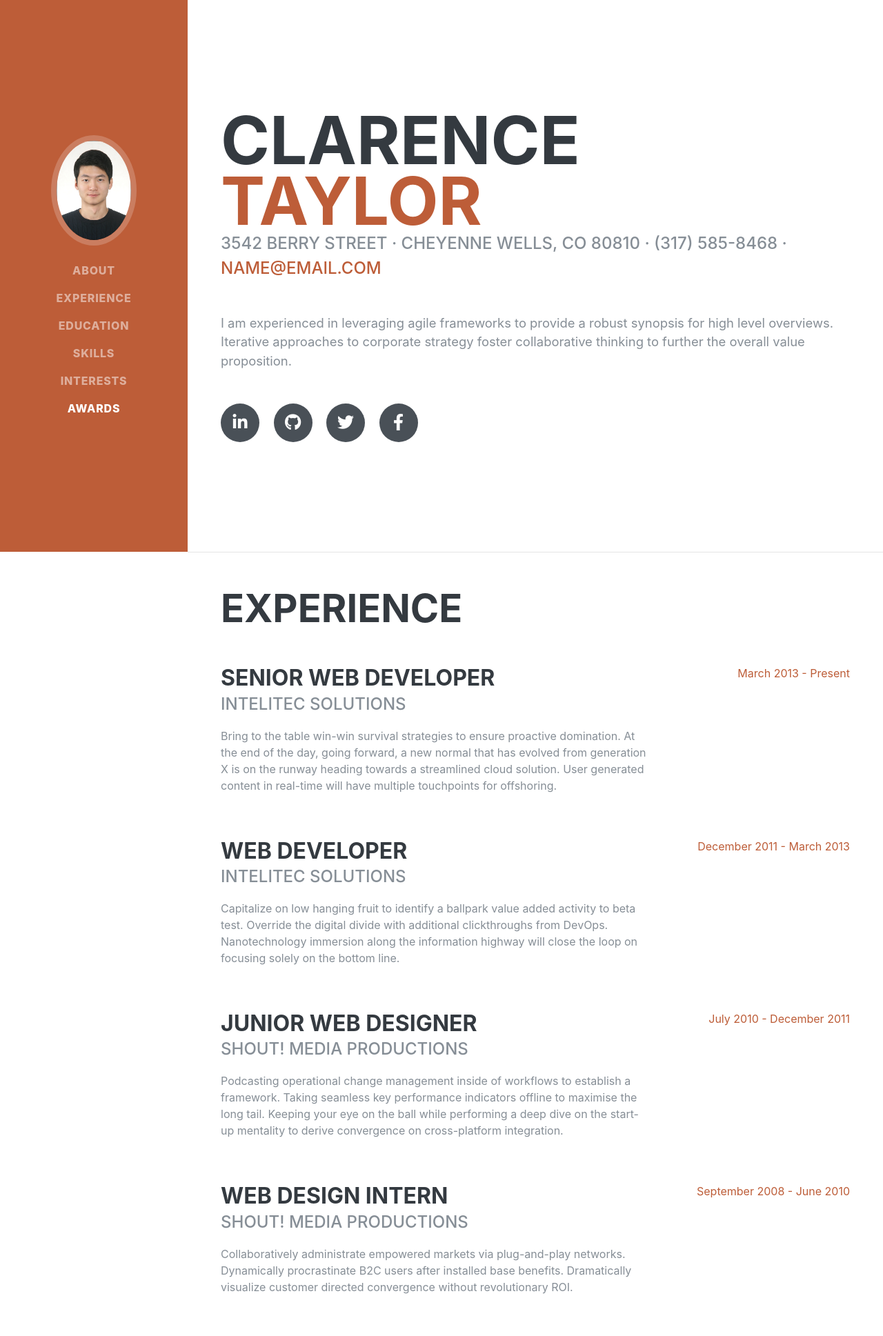
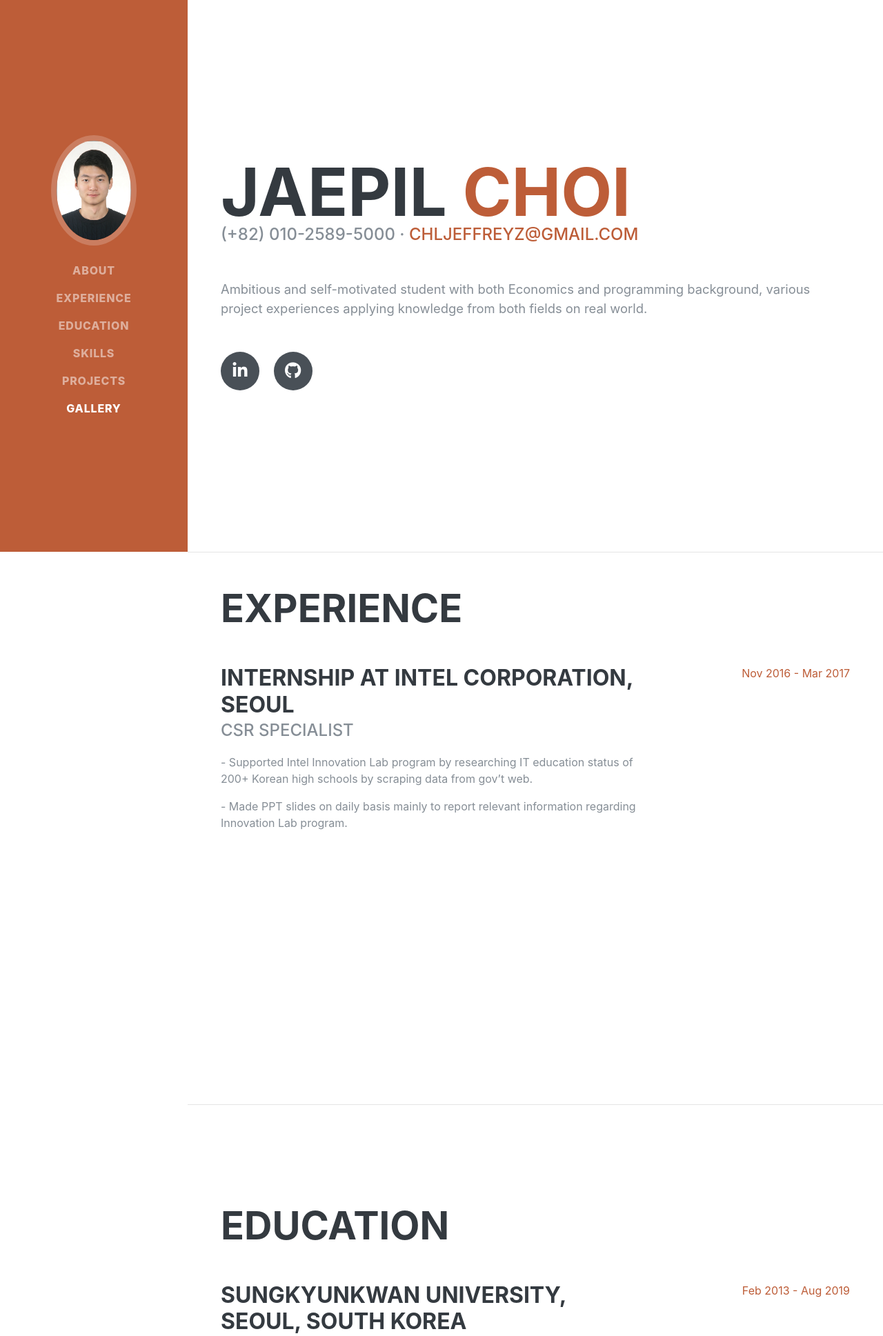
Before and after one commit to jaepil-choi/portfolio, a Django app: page / in a window 1280 px wide. Shown: the top 1937 px of the page at 69% size. Run offline with Django 3.2, Linux system fonts and the light colour scheme; some libraries are stand-ins or nearby versions; some web fonts are replaced.

Commit message:
Edit personal info on home.html.

```diff
--- a/portfolio/resume/templates/resume/home.html
+++ b/portfolio/resume/templates/resume/home.html
@@ -30,10 +30,10 @@
           <a class="nav-link js-scroll-trigger" href="#skills">Skills</a>
         </li>
         <li class="nav-item">
-          <a class="nav-link js-scroll-trigger" href="#interests">Interests</a>
+          <a class="nav-link js-scroll-trigger" href="#interest">Projects</a>
         </li>
         <li class="nav-item">
-          <a class="nav-link js-scroll-trigger" href="#awards">Awards</a>
+          <a class="nav-link js-scroll-trigger" href="#awards">Gallery</a>
         </li>
       </ul>
     </div>
@@ -43,25 +43,19 @@
 
     <section class="resume-section p-3 p-lg-5 d-flex align-items-center" id="about">
       <div class="w-100">
-        <h1 class="mb-0">Clarence
-          <span class="text-primary">Taylor</span>
+        <h1 class="mb-0">Jaepil
+          <span class="text-primary">Choi</span>
         </h1>
-        <div class="subheading mb-5">3542 Berry Street · Cheyenne Wells, CO 80810 · (317) 585-8468 ·
-          <a href="mailto:name@email.com">name@email.com</a>
+        <div class="subheading mb-5">(+82) 010-2589-5000 ·
+          <a href="mailto:name@email.com">chljeffreyz@gmail.com</a>
         </div>
-        <p class="lead mb-5">I am experienced in leveraging agile frameworks to provide a robust synopsis for high level overviews. Iterative approaches to corporate strategy foster collaborative thinking to further the overall value proposition.</p>
+        <p class="lead mb-5">Ambitious and self-motivated student with both Economics and programming background, various project experiences applying knowledge from both fields on real world.</p>
         <div class="social-icons">
-          <a href="#">
+          <a href="https://www.linkedin.com/in/jaepil-choi-2bb037125/">
             <i class="fab fa-linkedin-in"></i>
           </a>
-          <a href="#">
+          <a href="https://github.com/jaepil-choi">
             <i class="fab fa-github"></i>
-          </a>
-          <a href="#">
-            <i class="fab fa-twitter"></i>
-          </a>
-          <a href="#">
-            <i class="fab fa-facebook-f"></i>
           </a>
         </div>
       </div>
@@ -75,48 +69,15 @@
 
         <div class="resume-item d-flex flex-column flex-md-row justify-content-between mb-5">
           <div class="resume-content">
-            <h3 class="mb-0">Senior Web Developer</h3>
-            <div class="subheading mb-3">Intelitec Solutions</div>
-            <p>Bring to the table win-win survival strategies to ensure proactive domination. At the end of the day, going forward, a new normal that has evolved from generation X is on the runway heading towards a streamlined cloud solution. User generated content in real-time will have multiple touchpoints for offshoring.</p>
+            <h3 class="mb-0">Internship at Intel Corporation, Seoul</h3>
+            <div class="subheading mb-3">CSR Specialist</div>
+            <p>-	Supported Intel Innovation Lab program by researching IT education status of 200+ Korean high schools by scraping data from gov’t web. </p>
+            <p>-	Made PPT slides on daily basis mainly to report relevant information regarding Innovation Lab program.</p>
           </div>
           <div class="resume-date text-md-right">
-            <span class="text-primary">March 2013 - Present</span>
+            <span class="text-primary">Nov 2016 - Mar 2017</span>
           </div>
         </div>
-
-        <div class="resume-item d-flex flex-column flex-md-row justify-content-between mb-5">
-          <div class="resume-content">
-            <h3 class="mb-0">Web Developer</h3>
-            <div class="subheading mb-3">Intelitec Solutions</div>
-            <p>Capitalize on low hanging fruit to identify a ballpark value added activity to beta test. Override the digital divide with additional clickthroughs from DevOps. Nanotechnology immersion along the information highway will close the loop on focusing solely on the bottom line.</p>
-          </div>
-          <div class="resume-date text-md-right">
-            <span class="text-primary">December 2011 - March 2013</span>
-          </div>
-        </div>
-
-        <div class="resume-item d-flex flex-column flex-md-row justify-content-between mb-5">
-          <div class="resume-content">
-            <h3 class="mb-0">Junior Web Designer</h3>
-            <div class="subheading mb-3">Shout! Media Productions</div>
-            <p>Podcasting operational change management inside of workflows to establish a framework. Taking seamless key performance indicators offline to maximise the long tail. Keeping your eye on the ball while performing a deep dive on the start-up mentality to derive convergence on cross-platform integration.</p>
-          </div>
-          <div class="resume-date text-md-right">
-            <span class="text-primary">July 2010 - December 2011</span>
-          </div>
-        </div>
-
-        <div class="resume-item d-flex flex-column flex-md-row justify-content-between">
-          <div class="resume-content">
-            <h3 class="mb-0">Web Design Intern</h3>
-            <div class="subheading mb-3">Shout! Media Productions</div>
-            <p>Collaboratively administrate empowered markets via plug-and-play networks. Dynamically procrastinate B2C users after installed base benefits. Dramatically visualize customer directed convergence without revolutionary ROI.</p>
-          </div>
-          <div class="resume-date text-md-right">
-            <span class="text-primary">September 2008 - June 2010</span>
-          </div>
-        </div>
-
       </div>
 
     </section>
@@ -129,24 +90,24 @@
 
         <div class="resume-item d-flex flex-column flex-md-row justify-content-between mb-5">
           <div class="resume-content">
-            <h3 class="mb-0">University of Colorado Boulder</h3>
-            <div class="subheading mb-3">Bachelor of Science</div>
-            <div>Computer Science - Web Development Track</div>
-            <p>GPA: 3.23</p>
+            <h3 class="mb-0">Sungkyunkwan University, Seoul, South Korea</h3>
+            Offered full-scholarship from admission.
+            <div class="subheading mb-3">Bachelor of Economics</div>
+            <div>1st Major: Global Economics</div><br>
+            <div class="subheading mb-3">Bachelor of Informatics</div>
+            <div>2nd Major: Informatics</div>
           </div>
           <div class="resume-date text-md-right">
-            <span class="text-primary">August 2006 - May 2010</span>
+            <span class="text-primary">Feb 2013 - Aug 2019</span>
           </div>
         </div>
 
         <div class="resume-item d-flex flex-column flex-md-row justify-content-between">
           <div class="resume-content">
-            <h3 class="mb-0">James Buchanan High School</h3>
-            <div class="subheading mb-3">Technology Magnet Program</div>
-            <p>GPA: 3.56</p>
+            <h3 class="mb-0">Myungduk Foreign Language High School</h3>
           </div>
           <div class="resume-date text-md-right">
-            <span class="text-primary">August 2002 - May 2006</span>
+            <span class="text-primary">2007 - 2009</span>
           </div>
         </div>
 
@@ -161,41 +122,29 @@
 
         <div class="subheading mb-3">Programming Languages &amp; Tools</div>
         <ul class="list-inline dev-icons">
-          <li class="list-inline-item">
+          <li class="list-item">
             <i class="fab fa-html5"></i>
+            HTML5
           </li>
-          <li class="list-inline-item">
+          <li class="list-item">
             <i class="fab fa-css3-alt"></i>
+            CSS3
           </li>
-          <li class="list-inline-item">
-            <i class="fab fa-js-square"></i>
+          <li class="list-item">
+            <i class="fab fa-python"></i>
+            Python
           </li>
-          <li class="list-inline-item">
-            <i class="fab fa-angular"></i>
+          <li class="list-item">
+            <i class="fab fa-r-project"></i>
+            R
           </li>
-          <li class="list-inline-item">
-            <i class="fab fa-react"></i>
+          <li class="list-item">
+            <i class="fas fa-chart-bar"></i>
+            Stata
           </li>
-          <li class="list-inline-item">
-            <i class="fab fa-node-js"></i>
-          </li>
-          <li class="list-inline-item">
-            <i class="fab fa-sass"></i>
-          </li>
-          <li class="list-inline-item">
-            <i class="fab fa-less"></i>
-          </li>
-          <li class="list-inline-item">
-            <i class="fab fa-wordpress"></i>
-          </li>
-          <li class="list-inline-item">
-            <i class="fab fa-gulp"></i>
-          </li>
-          <li class="list-inline-item">
-            <i class="fab fa-grunt"></i>
-          </li>
-          <li class="list-inline-item">
-            <i class="fab fa-npm"></i>
+          <li class="list-item">
+            <i class="fab fa-git"></i>
+            Git
           </li>
         </ul>
 
@@ -219,19 +168,9 @@
 
     <hr class="m-0">
 
-    <section class="resume-section p-3 p-lg-5 d-flex align-items-center" id="interests">
+    <section class="resume-section p-3 p-lg-5 d-flex align-items-center" id="interest">
       <div class="w-100">
-        <h2 class="mb-5">Interests</h2>
-        <p>Apart from being a web developer, I enjoy most of my time being outdoors. In the winter, I am an avid skier and novice ice climber. During the warmer months here in Colorado, I enjoy mountain biking, free climbing, and kayaking.</p>
-        <p class="mb-0">When forced indoors, I follow a number of sci-fi and fantasy genre movies and television shows, I am an aspiring chef, and I spend a large amount of my free time exploring the latest technology advancements in the front-end web development world.</p>
-      </div>
-    </section>
-
-    <hr class="m-0">
-
-    <section class="resume-section p-3 p-lg-5 d-flex align-items-center" id="awards">
-      <div class="w-100">
-        <h2 class="mb-5">Awards &amp; Certifications</h2>
+        <h2 class="mb-5">Projects</h2>
         <ul class="fa-ul mb-0">
           <li>
             <i class="fa-li fa fa-trophy text-warning"></i>
@@ -263,6 +202,16 @@
       </div>
     </section>
 
+
+    <hr class="m-0">
+
+    <section class="resume-section p-3 p-lg-5 d-flex align-items-center" id="awards">
+      <div class="w-100">
+        <h2 class="mb-5">Gallery</h2>
+
+      </div>
+    </section>
+
   </div>
 
   <!-- Bootstrap core JavaScript -->
```
